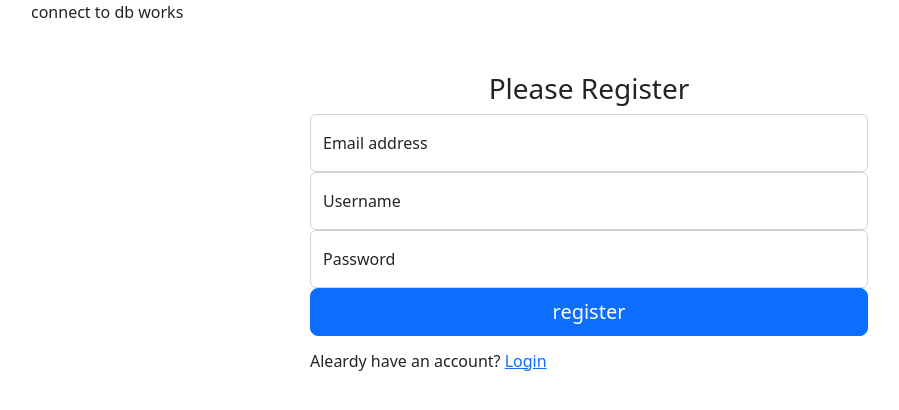
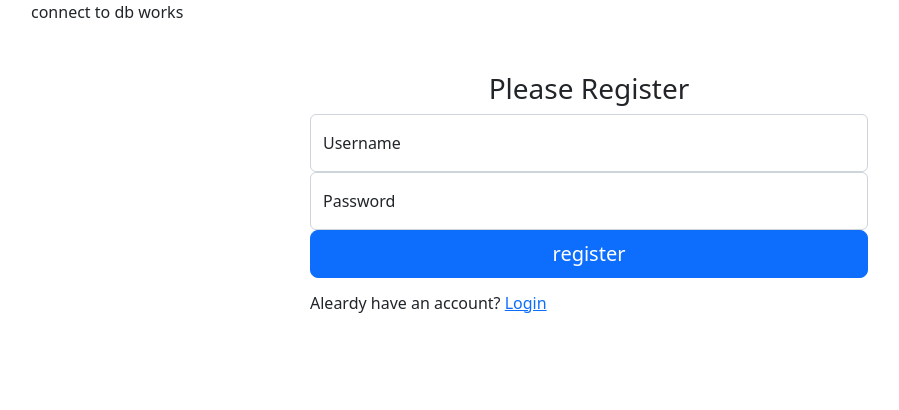
Before and after one commit to leppalintu/attend, a PHP site: page /auther/register.php in a window 1280 px wide. Shown: the part 56-466 px from the top of the page, without its empty margins (51-950 px from the left). Run offline with PHP 8.4, Linux system fonts and the light colour scheme.

Commit message:
email eemaldus

```diff
--- a/auther/register.php
+++ b/auther/register.php
@@ -2,16 +2,19 @@
 <?php require "config.php"; ?>
 <?php
     if(isset($_POST['submit'])){
-        if($_POST['email'] == '' OR $_POST['username'] == '' OR $_POST['password'] == '' ) {
+#        if($_POST['email'] == '' OR $_POST['username'] == '' OR $_POST['password'] == '' ) {
+        if($_POST['username'] == '' OR $_POST['password'] == '' ) {
             echo "midagi puudu";
         } else {
-            $email = $_POST['email'];
+#            $email = $_POST['email'];
             $username = $_POST['username'];
             $password = $_POST['password'];
-            $insert = $conn->prepare("INSERT INTO users (email,username, password)
+#            $insert = $conn->prepare("INSERT INTO users (email,username, password)
+            $insert = $conn->prepare("INSERT INTO users (username, password)
             VALUES (:email, :username, :password)");
+#            VALUES (:username, :password)");
             $insert->execute([
-                ':email' => $email,
+#               ':email' => $email,
                 ':username' => $username,
                 ':password' => password_hash($password, PASSWORD_DEFAULT),
             ]);
@@ -25,10 +28,10 @@
 
     <h1 class="h3 mt-5 fw-normal text-center">Please Register</h1>
 
-    <div class="form-floating">
+<!--    <div class="form-floating">
       <input name="email" type="email" class="form-control" id="floatingInput" placeholder="name@example.com">
       <label for="floatingInput">Email address</label>
-    </div>
+    </div> -->
 
     <div class="form-floating">
       <input name="username" type="text" class="form-control" id="floatingInput" placeholder="username">
```
